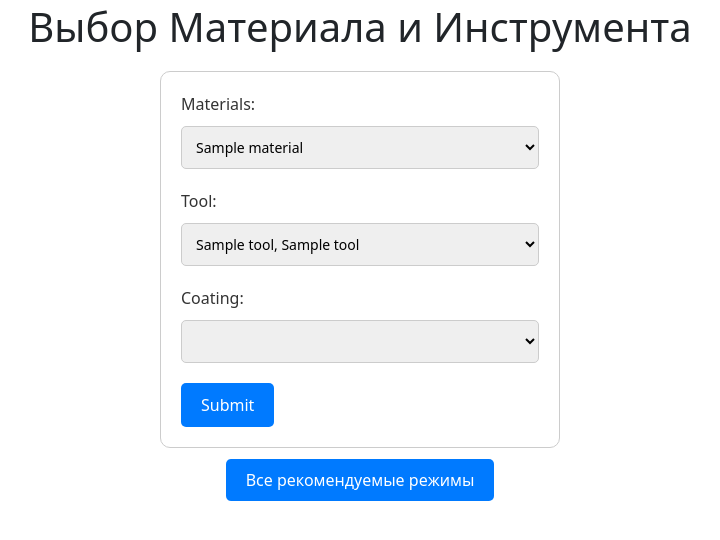
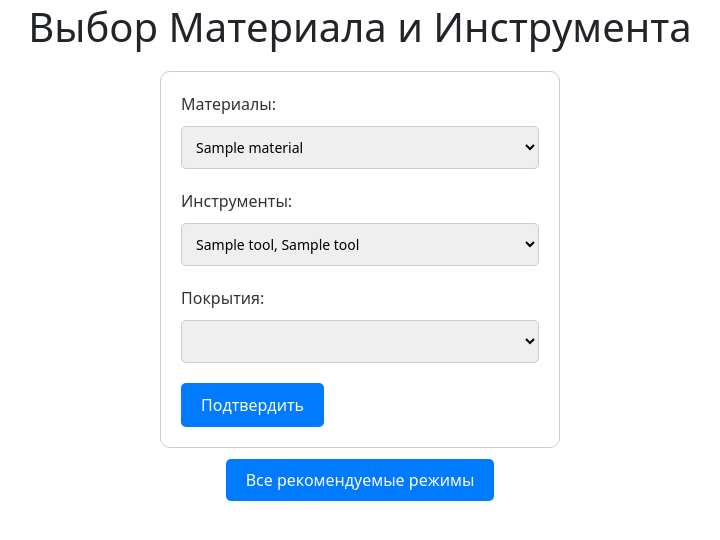
Before and after one commit to ivanya123/Flask_data_base-tool, a Flask app: page / in a window 1280 px wide. Shown: the part 109-649 px from the top of the page, without its empty margins (280-1000 px from the left). Run offline with Flask 3, Linux system fonts and the light colour scheme; tables that the repository leaves empty hold one stand-in row (values such as "Sample post"); parts of the project's set-up code (start-up, migrations or seed data) failed here and were passed over; some libraries are stand-ins or nearby versions.

Commit message:
Небольшие косметические улучшения

```diff
--- a/my_app/forms.py
+++ b/my_app/forms.py
@@ -110,7 +110,7 @@ class ExperimentForm(FlaskForm):
     material_id = SelectField('Материал', coerce=int, validators=[DataRequired()])
     tool_id = SelectField('Инструмент', coerce=int, validators=[DataRequired()])
     coating_id = SelectField('Покрытие', coerce=int, validators=[DataRequired()])
-    spindle_speed = FloatField('Часстота обороротов шпинделя (об/мин)', validators=[DataRequired()])
+    spindle_speed = FloatField('Частота обороротов шпинделя (об/мин)', validators=[DataRequired()])
     feed_table = FloatField('Подача стола (мм/мин)', validators=[DataRequired()])
     depth_cut = FloatField('Глубина фрезерования (мм)', validators=[DataRequired()])
     width_cut = FloatField('Ширина фрезерования (мм)', validators=[DataRequired()])
--- a/my_app/routes.py
+++ b/my_app/routes.py
@@ -740,7 +740,7 @@ def update_graph_data():
     if recommended:
         # Вычисляем дополнительные параметры
         cutting_speed = round(recommended.cutter_speed, 2)
-        feed_per_tooth = round(recommended.feed_of_teeth, 2)
+        feed_per_tooth = round(recommended.feed_of_teeth, 3)
         cutting_force = recommended.Fz
         temperature = recommended.temperature
         durability = recommended.durability_
--- a/my_app/templates/home.html
+++ b/my_app/templates/home.html
@@ -6,21 +6,21 @@
 </div>
 
 <form method="GET" action="/recommended_speed" style="margin: 20px auto; max-width: 400px; padding: 20px; border: 1px solid #ccc; border-radius: 10px;">
-    <label for="material" style="font-size: 16px; color: #333; margin-bottom: 10px; display: block;">Materials:</label>
+    <label for="material" style="font-size: 16px; color: #333; margin-bottom: 10px; display: block;">Материалы:</label>
     <select name="material_id" id="material" style="font-size: 14px; padding: 10px; border: 1px solid #ccc; border-radius: 5px; width: 100%; margin-bottom: 20px;">
         {% for material in unique_materials %}
         <option value="{{ material.id }}">{{ material.name }}</option>
         {% endfor %}
     </select>
 
-    <label for="tool" style="font-size: 16px; color: #333; margin-bottom: 10px; display: block;">Tool:</label>
+    <label for="tool" style="font-size: 16px; color: #333; margin-bottom: 10px; display: block;">Инструменты:</label>
     <select name="tool_id" id="tool" style="font-size: 14px; padding: 10px; border: 1px solid #ccc; border-radius: 5px; width: 100%; margin-bottom: 20px;">
         {% for tool in unique_tools %}
         <option value="{{ tool.id }}">{{tool.name}}, {{ tool.name_easy }}</option>
         {% endfor %}
     </select>
 
-    <label for="coating" style="font-size: 16px; color: #333; margin-bottom: 10px; display: block;">Coating:</label>
+    <label for="coating" style="font-size: 16px; color: #333; margin-bottom: 10px; display: block;">Покрытия:</label>
     <select name="coating_id" id="coating" style="font-size: 14px; padding: 10px; border: 1px solid #ccc; border-radius: 5px; width: 100%; margin-bottom: 20px;">
         <option value = None></option>
         {% for coating in unique_coatings %}
@@ -28,7 +28,7 @@
         {% endfor %}
     </select>
 
-    <input type="submit" value="Submit" style="font-size: 16px; padding: 10px 20px; background-color: #007aff; color: #fff; border: none; border-radius: 5px; cursor: pointer;">
+    <input type="submit" value="Подтвердить" style="font-size: 16px; padding: 10px 20px; background-color: #007aff; color: #fff; border: none; border-radius: 5px; cursor: pointer;">
 </form>
 
 <div style="text-align: center;">
```
